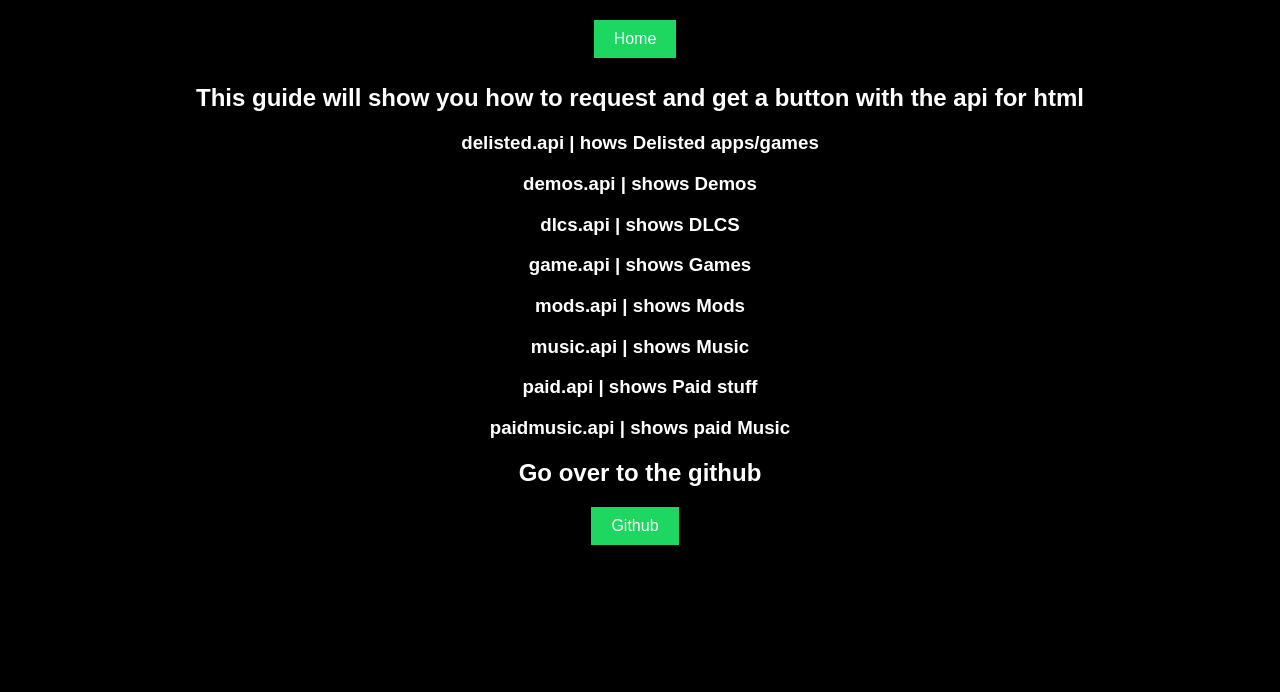
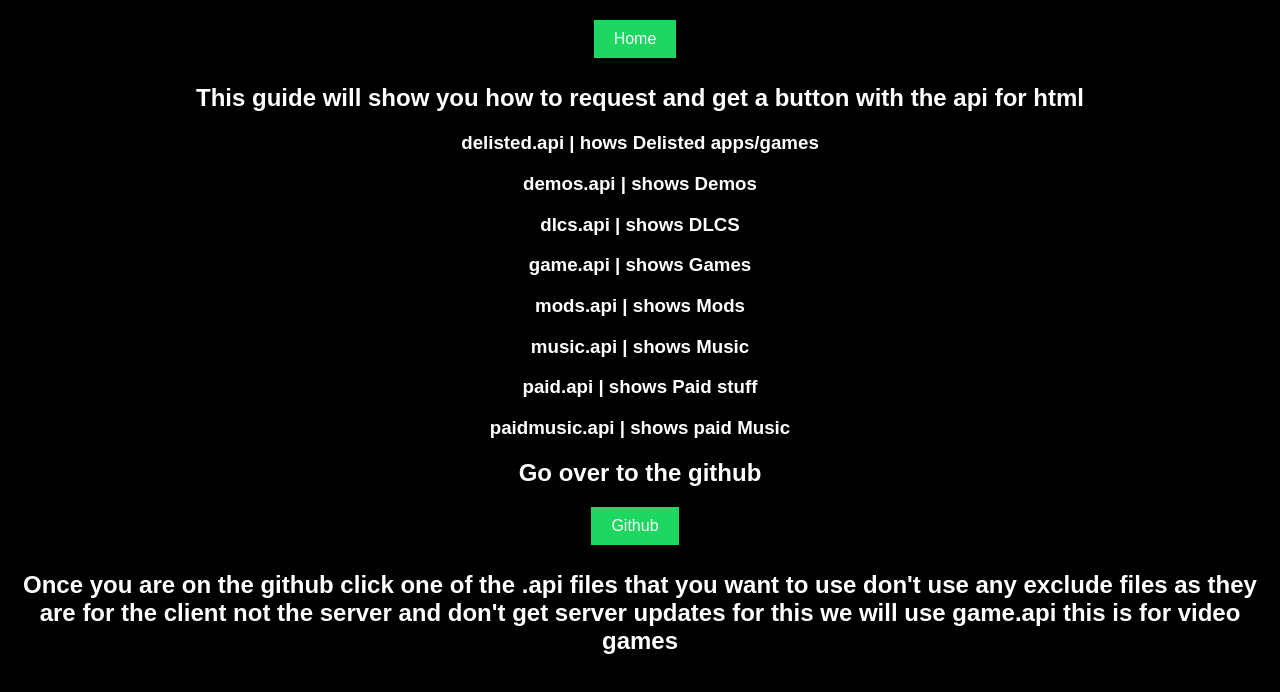
Before and after one commit to HttpAnimation/SteamFree, a plain HTML site: page How to use the API on.html in a window 1280 px wide. Drawn offline with Linux system fonts and the light colour scheme.

Commit message:
h1 tags added

```diff
--- a/How to use the API on.html
+++ b/How to use the API on.html
@@ -52,6 +52,6 @@
     <center><h3>delisted.api | hows Delisted apps/games <p>demos.api | shows Demos <p>dlcs.api | shows DLCS <p>game.api | shows Games <p>mods.api | shows Mods <p>music.api | shows Music <p>paid.api | shows Paid stuff <p>paidmusic.api | shows paid Music</p></h3></center>
     <center><h2>Go over to the github</h2></center>
     <center><button onclick="location.href='https://github.com/HttpAnimation/SteamFree'">Github</button></center>
-    <center></center>
+    <center><h1>Once you are on the github click one of the .api files that you want to use don't use any exclude files as they are for the client not the server and don't get server updates for this we will use game.api this is for video games</h1></center>
 </body>
 </html>
```
